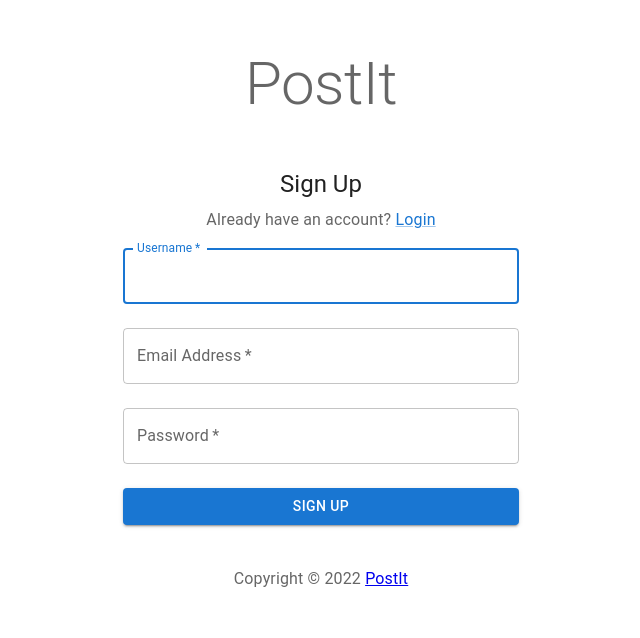
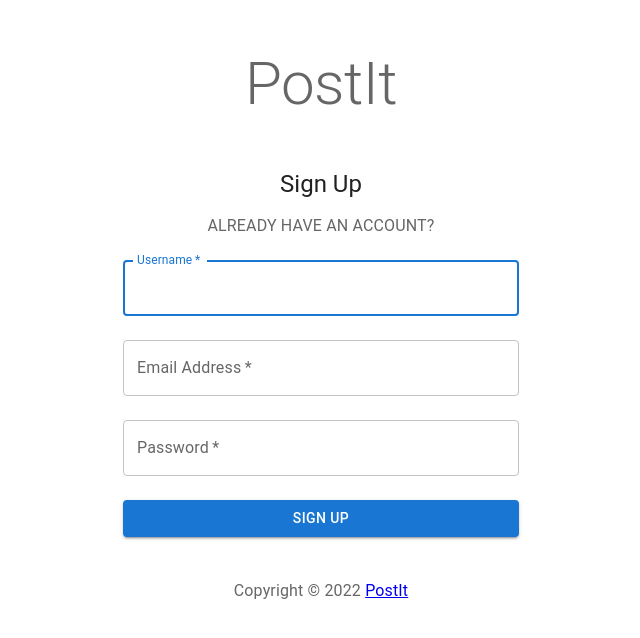
Before and after one commit to AbhayGupta01/MindShare, a React (Create React App) app in the folder client/: page /signup in a window 1280 px wide. Shown: the top 638 px of the page, without its empty margins (319-959 px from the left). Built offline with nearby package versions, Linux system fonts and the light colour scheme; no server answers.

Commit message:
signup page

```diff
--- a/client/src/components/views/SignupView.js
+++ b/client/src/components/views/SignupView.js
@@ -82,9 +82,13 @@ const SignupView = () => {
         <Typography variant="h5" gutterBottom>
           Sign Up
         </Typography>
-        <Typography color="text.secondary">
-          Already have an account? <Link to="/login">Login</Link>
+        <Button variant="text" sx={{ minWidth: 65 }}
+              onClick={() => navigate("/login")}>
+        <Typography color="text.secondary" >
+          Already have an account?
         </Typography>
+        </Button>
+
         <Box component="form" onSubmit={handleSubmit}>
           <TextField
             label="Username"
```
